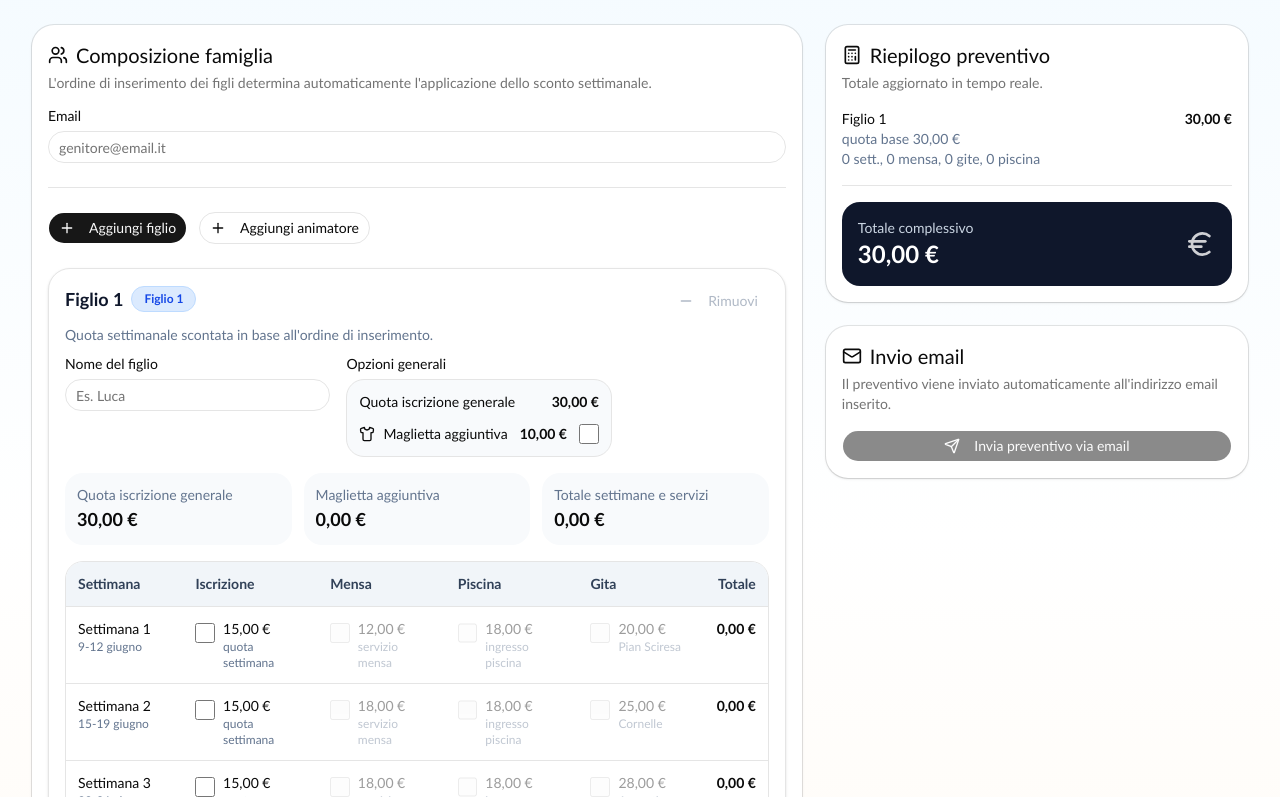
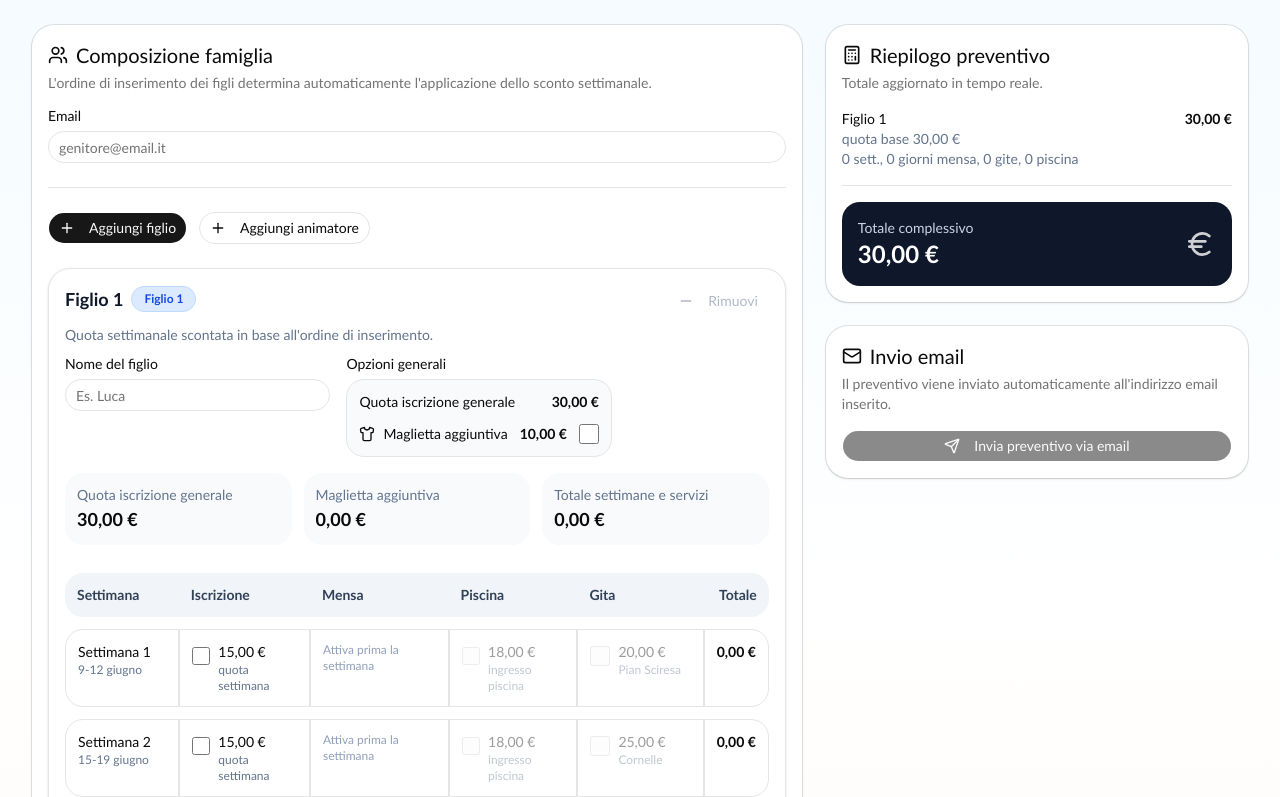
Before and after one commit to oratoriofrassati-sketch/preventivo-oratorio, a Next.js app: page / in a window 1280 px wide. Shown: the part 303-1100 px from the top of the page. Built offline with nearby package versions, Linux system fonts and the light colour scheme.

Commit message:
mensa a giorni

```diff
--- a/app/page.tsx
+++ b/app/page.tsx
@@ -10,6 +10,8 @@ import { Mail, Calculator, Users, Euro, Plus, Minus, Send, Shirt } from "lucide-
 
 const GENERAL_REGISTRATION_FEE = 30;
 const EXTRA_SHIRT_FEE = 10;
+const CHILD_LUNCH_DAY_FEE = 6;
+const ANIMATOR_LUNCH_DAY_FEE = 4;
 
 const WEEKS = [
   {
@@ -20,13 +22,12 @@ const WEEKS = [
     childSecond: 10,
     childThirdPlus: 5,
     childPool: 18,
-    childLunch: 12,
     tripName: "Pian Sciresa",
     childTrip: 20,
     animatorBase: 0,
     animatorPool: 10,
-    animatorLunch: 8,
     animatorTrip: 10,
+    lunchDays: ["Martedì 9 giugno", "Giovedì 11 giugno"],
   },
   {
     id: 2,
@@ -36,13 +37,12 @@ const WEEKS = [
     childSecond: 10,
     childThirdPlus: 5,
     childPool: 18,
-    childLunch: 18,
     tripName: "Cornelle",
     childTrip: 25,
     animatorBase: 0,
     animatorPool: 10,
-    animatorLunch: 12,
     animatorTrip: 12.5,
+    lunchDays: ["Lunedì 15 giugno", "Mercoledì 17 giugno", "Venerdì 19 giugno"],
   },
   {
     id: 3,
@@ -52,13 +52,12 @@ const WEEKS = [
     childSecond: 10,
     childThirdPlus: 5,
     childPool: 18,
-    childLunch: 18,
     tripName: "Acquatica",
     childTrip: 28,
     animatorBase: 0,
     animatorPool: 10,
-    animatorLunch: 12,
     animatorTrip: 14,
+    lunchDays: ["Lunedì 22 giugno", "Mercoledì 24 giugno", "Venerdì 26 giugno"],
   },
   {
     id: 4,
@@ -68,13 +67,12 @@ const WEEKS = [
     childSecond: 10,
     childThirdPlus: 5,
     childPool: 18,
-    childLunch: 18,
     tripName: "Lago Moro",
     childTrip: 28,
     animatorBase: 0,
     animatorPool: 10,
-    animatorLunch: 12,
     animatorTrip: 14,
+    lunchDays: ["Lunedì 29 giugno", "Mercoledì 1 luglio", "Venerdì 3 luglio"],
   },
   {
     id: 5,
@@ -84,13 +82,12 @@ const WEEKS = [
     childSecond: 10,
     childThirdPlus: 5,
     childPool: 18,
-    childLunch: 18,
     tripName: "Abbadia",
     childTrip: 20,
     animatorBase: 0,
     animatorPool: 10,
-    animatorLunch: 12,
     animatorTrip: 10,
+    lunchDays: ["Lunedì 6 luglio", "Mercoledì 8 luglio", "Venerdì 10 luglio"],
   },
   {
     id: 6,
@@ -100,13 +97,12 @@ const WEEKS = [
     childSecond: 10,
     childThirdPlus: 5,
     childPool: 18,
-    childLunch: 12,
     tripName: "Parco sospeso",
     childTrip: 30,
     animatorBase: 0,
     animatorPool: 10,
-    animatorLunch: 8,
     animatorTrip: 15,
+    lunchDays: ["Lunedì 13 luglio", "Mercoledì 15 luglio"],
   },
   {
     id: 7,
@@ -116,13 +112,12 @@ const WEEKS = [
     childSecond: 10,
     childThirdPlus: 10,
     childPool: 0,
-    childLunch: 12,
     tripName: "Acquaworld",
     childTrip: 25,
     animatorBase: 0,
     animatorPool: 10,
-    animatorLunch: 8,
     animatorTrip: 12.5,
+    lunchDays: ["Mercoledì 2 settembre", "Venerdì 4 settembre"],
   },
   {
     id: 8,
@@ -132,20 +127,24 @@ const WEEKS = [
     childSecond: 10,
     childThirdPlus: 5,
     childPool: 0,
-    childLunch: 24,
     tripName: "Volandia",
     childTrip: 28,
     animatorBase: 0,
     animatorPool: 10,
-    animatorLunch: 16,
     animatorTrip: 14,
+    lunchDays: [
+      "Lunedì 7 settembre",
+      "Mercoledì 9 settembre",
+      "Giovedì 10 settembre",
+      "Venerdì 11 settembre",
+    ],
   },
 ] as const;
 
 type Selection = {
   weekId: number;
   enrolled: boolean;
-  lunch: boolean;
+  selectedLunchDays: string[];
   pool: boolean;
   trip: boolean;
 };
@@ -162,7 +161,7 @@ function createSelections(): Selection[] {
   return WEEKS.map((w) => ({
     weekId: w.id,
     enrolled: false,
-    lunch: false,
+    selectedLunchDays: [],
     pool: false,
     trip: false,
   }));
@@ -212,10 +211,9 @@ export default function App() {
               : priceForChild(pos, w)
             : 0;
 
-          const lunch = s.enrolled && s.lunch
-            ? r.role === "animatore"
-              ? w.animatorLunch
-              : w.childLunch
+          const lunch = s.enrolled
+            ? s.selectedLunchDays.length *
+              (r.role === "animatore" ? ANIMATOR_LUNCH_DAY_FEE : CHILD_LUNCH_DAY_FEE)
             : 0;
 
           const pool = s.enrolled && s.pool
@@ -261,7 +259,7 @@ export default function App() {
 
   const total = useMemo(() => computed.reduce((a, b) => a + b.total, 0), [computed]);
 
-  function toggle(id: number, weekId: number, key: keyof Selection, value: boolean) {
+  function toggle(id: number, weekId: number, key: "enrolled" | "pool" | "trip", value: boolean) {
     setRows((current) =>
       current.map((row) => {
         if (row.id !== id) return row;
@@ -270,11 +268,39 @@ export default function App() {
           ...row,
           selections: row.selections.map((s) => {
             if (s.weekId !== weekId) return s;
+
             const next = { ...s, [key]: value };
+
             if (!next.enrolled) {
-              return { ...next, lunch: false, pool: false, trip: false };
+              return { ...next, selectedLunchDays: [], pool: false, trip: false };
             }
+
             return next;
+          }),
+        };
+      })
+    );
+  }
+
+  function toggleLunchDay(id: number, weekId: number, day: string) {
+    setRows((current) =>
+      current.map((row) => {
+        if (row.id !== id) return row;
+
+        return {
+          ...row,
+          selections: row.selections.map((s) => {
+            if (s.weekId !== weekId) return s;
+            if (!s.enrolled) return s;
+
+            const exists = s.selectedLunchDays.includes(day);
+
+            return {
+              ...s,
+              selectedLunchDays: exists
+                ? s.selectedLunchDays.filter((d) => d !== day)
+                : [...s.selectedLunchDays, day],
+            };
           }),
         };
       })
@@ -326,11 +352,21 @@ export default function App() {
       participant.details
         .filter((d) => d.enrolled)
         .forEach((d) => {
-          const extras = [
-            d.lunch ? `mensa ${formatEuro(d.lunchAmount)}` : null,
-            d.pool ? `piscina ${formatEuro(d.poolAmount)}` : null,
-            d.trip ? `gita ${d.w.tripName} ${formatEuro(d.tripAmount)}` : null,
-          ].filter(Boolean);
+          const extras: string[] = [];
+
+          if (d.selectedLunchDays.length > 0) {
+            extras.push(
+              `mensa (${d.selectedLunchDays.join(", ")}) ${formatEuro(d.lunchAmount)}`
+            );
+          }
+
+          if (d.pool) {
+            extras.push(`piscina ${formatEuro(d.poolAmount)}`);
+          }
+
+          if (d.trip) {
+            extras.push(`gita ${d.w.tripName} ${formatEuro(d.tripAmount)}`);
+          }
 
           lines.push(
             `- ${d.w.label} (${d.w.period}): quota ${formatEuro(d.base)}${
@@ -370,7 +406,10 @@ export default function App() {
   }
 
   return (
-    <div className="min-h-screen bg-gradient-to-b from-sky-50 via-white to-orange-50 p-4 text-slate-900 md:p-8" style={{ fontFamily: '"Trebuchet MS", "Avenir Next", "Segoe UI", sans-serif' }}>
+    <div
+      className="min-h-screen bg-gradient-to-b from-sky-50 via-white to-orange-50 p-4 text-slate-900 md:p-8"
+      style={{ fontFamily: '"Trebuchet MS", "Avenir Next", "Segoe UI", sans-serif' }}
+    >
       <div className="mx-auto max-w-7xl space-y-6">
         <div className="space-y-4 text-center">
           <div className="flex justify-center">
@@ -437,7 +476,11 @@ export default function App() {
                       <div className="space-y-3">
                         <div className="flex items-center gap-2">
                           <h3 className="text-lg font-bold text-slate-900">{r.displayName}</h3>
-                          <span className={`rounded-full border px-3 py-1 text-xs font-semibold ${roleBadge(r.role)}`}>
+                          <span
+                            className={`rounded-full border px-3 py-1 text-xs font-semibold ${roleBadge(
+                              r.role
+                            )}`}
+                          >
                             {r.role === "figlio" ? `Figlio ${r.pos}` : "Animatore"}
                           </span>
                         </div>
@@ -547,19 +590,26 @@ export default function App() {
                             </div>
                           </label>
 
-                          <label className={`flex items-center justify-between border-t py-2 ${!d.enrolled ? "opacity-40" : ""}`}>
-                            <span className="text-sm">Mensa</span>
-                            <div className="flex items-center gap-2">
-                              <span className="text-sm">{formatEuro(r.role === "animatore" ? d.w.animatorLunch : d.w.childLunch)}</span>
+                          {d.enrolled && (
+                            <div className="border-t py-2">
+                              <div className="mb-2 text-sm font-medium">
+                                Mensa ({r.role === "animatore" ? formatEuro(ANIMATOR_LUNCH_DAY_FEE) : formatEuro(CHILD_LUNCH_DAY_FEE)} al giorno)
+                              </div>
+                              <div className="space-y-2">
+                                {d.w.lunchDays.map((day) => (
+                                  <label key={day} className="flex items-center justify-between gap-3 text-sm">
+                                    <span>{day}</span>
                                     <input
                                       type="checkbox"
-                                disabled={!d.enrolled}
-                                checked={d.lunch}
-                                onChange={(e) => toggle(r.id, d.weekId, "lunch", e.target.checked)}
+                                      checked={d.selectedLunchDays.includes(day)}
+                                      onChange={() => toggleLunchDay(r.id, d.weekId, day)}
                                       className="h-5 w-5 accent-blue-600"
                                     />
+                                  </label>
+                                ))}
                               </div>
-                          </label>
+                            </div>
+                          )}
 
                           <label className={`flex items-center justify-between border-t py-2 ${!d.enrolled ? "opacity-40" : ""}`}>
                             <span className="text-sm">Piscina</span>
@@ -594,25 +644,26 @@ export default function App() {
 
                     {/* DESKTOP */}
                     <div className="hidden overflow-x-auto md:block">
-                      <table className="min-w-full border-separate border-spacing-0 overflow-hidden rounded-2xl border text-sm">
+                      <table className="min-w-full border-separate border-spacing-y-3 text-sm">
                         <thead>
                           <tr className="bg-slate-100 text-left text-slate-700">
-                            <th className="px-3 py-3 font-semibold">Settimana</th>
+                            <th className="rounded-l-2xl px-3 py-3 font-semibold">Settimana</th>
                             <th className="px-3 py-3 font-semibold">Iscrizione</th>
                             <th className="px-3 py-3 font-semibold">Mensa</th>
                             <th className="px-3 py-3 font-semibold">Piscina</th>
                             <th className="px-3 py-3 font-semibold">Gita</th>
-                            <th className="px-3 py-3 text-right font-semibold">Totale</th>
+                            <th className="rounded-r-2xl px-3 py-3 text-right font-semibold">Totale</th>
                           </tr>
                         </thead>
                         <tbody>
                           {r.details.map((d) => (
-                            <tr key={d.weekId} className={d.enrolled ? "bg-slate-50/80" : "bg-white"}>
-                              <td className="border-t px-3 py-3 align-top">
+                            <tr key={d.weekId} className="align-top">
+                              <td className="rounded-l-2xl border bg-white px-3 py-3">
                                 <div className="font-medium">{d.w.label}</div>
                                 <div className="text-xs text-slate-500">{d.w.period}</div>
                               </td>
-                              <td className="border-t px-3 py-3 align-top">
+
+                              <td className="border bg-white px-3 py-3">
                                 <label className="flex items-start gap-2">
                                   <input
                                     type="checkbox"
@@ -630,22 +681,33 @@ export default function App() {
                                   </span>
                                 </label>
                               </td>
-                              <td className="border-t px-3 py-3 align-top">
-                                <label className={`flex items-start gap-2 ${!d.enrolled ? "opacity-40" : ""}`}>
+
+                              <td className="border bg-white px-3 py-3">
+                                {d.enrolled ? (
+                                  <div className="space-y-2">
+                                    <div className="text-xs font-medium text-slate-600">
+                                      {r.role === "animatore"
+                                        ? `${formatEuro(ANIMATOR_LUNCH_DAY_FEE)} al giorno`
+                                        : `${formatEuro(CHILD_LUNCH_DAY_FEE)} al giorno`}
+                                    </div>
+                                    {d.w.lunchDays.map((day) => (
+                                      <label key={day} className="flex items-center justify-between gap-3 text-sm">
+                                        <span>{day}</span>
                                         <input
                                           type="checkbox"
-                                    disabled={!d.enrolled}
-                                    checked={d.lunch}
-                                    onChange={(e) => toggle(r.id, d.weekId, "lunch", e.target.checked)}
-                                    className="mt-1 h-5 w-5 accent-blue-600"
+                                          checked={d.selectedLunchDays.includes(day)}
+                                          onChange={() => toggleLunchDay(r.id, d.weekId, day)}
+                                          className="h-5 w-5 accent-blue-600"
                                         />
-                                  <span>
-                                    <span className="block font-medium">{formatEuro(r.role === "animatore" ? d.w.animatorLunch : d.w.childLunch)}</span>
-                                    <span className="block text-xs text-slate-500">servizio mensa</span>
-                                  </span>
                                       </label>
+                                    ))}
+                                  </div>
+                                ) : (
+                                  <div className="text-xs text-slate-400">Attiva prima la settimana</div>
+                                )}
                               </td>
-                              <td className="border-t px-3 py-3 align-top">
+
+                              <td className="border bg-white px-3 py-3">
                                 <label className={`flex items-start gap-2 ${!d.enrolled ? "opacity-40" : ""}`}>
                                   <input
                                     type="checkbox"
@@ -655,12 +717,15 @@ export default function App() {
                                     className="mt-1 h-5 w-5 accent-blue-600"
                                   />
                                   <span>
-                                    <span className="block font-medium">{formatEuro(r.role === "animatore" ? d.w.animatorPool : d.w.childPool)}</span>
+                                    <span className="block font-medium">
+                                      {formatEuro(r.role === "animatore" ? d.w.animatorPool : d.w.childPool)}
+                                    </span>
                                     <span className="block text-xs text-slate-500">ingresso piscina</span>
                                   </span>
                                 </label>
                               </td>
-                              <td className="border-t px-3 py-3 align-top">
+
+                              <td className="border bg-white px-3 py-3">
                                 <label className={`flex items-start gap-2 ${!d.enrolled ? "opacity-40" : ""}`}>
                                   <input
                                     type="checkbox"
@@ -670,12 +735,17 @@ export default function App() {
                                     className="mt-1 h-5 w-5 accent-blue-600"
                                   />
                                   <span>
-                                    <span className="block font-medium">{formatEuro(r.role === "animatore" ? d.w.animatorTrip : d.w.childTrip)}</span>
+                                    <span className="block font-medium">
+                                      {formatEuro(r.role === "animatore" ? d.w.animatorTrip : d.w.childTrip)}
+                                    </span>
                                     <span className="block text-xs text-slate-500">{d.w.tripName}</span>
                                   </span>
                                 </label>
                               </td>
-                              <td className="border-t px-3 py-3 text-right align-top font-semibold">{formatEuro(d.total)}</td>
+
+                              <td className="rounded-r-2xl border bg-white px-3 py-3 text-right font-semibold">
+                                {formatEuro(d.total)}
+                              </td>
                             </tr>
                           ))}
                         </tbody>
@@ -707,7 +777,7 @@ export default function App() {
               <CardContent className="space-y-4">
                 {computed.map((r) => {
                   const enrolledWeeks = r.details.filter((item) => item.enrolled).length;
-                  const lunchCount = r.details.filter((item) => item.lunch).length;
+                  const lunchDaysCount = r.details.reduce((sum, item) => sum + item.selectedLunchDays.length, 0);
                   const tripCount = r.details.filter((item) => item.trip).length;
                   const poolCount = r.details.filter((item) => item.pool).length;
 
@@ -719,7 +789,7 @@ export default function App() {
                           quota base {formatEuro(r.registrationFee)}
                           {r.extraShirtFee > 0 ? `, maglietta ${formatEuro(r.extraShirtFee)}` : ""}
                           <br />
-                          {enrolledWeeks} sett., {lunchCount} mensa, {tripCount} gite, {poolCount} piscina
+                          {enrolledWeeks} sett., {lunchDaysCount} giorni mensa, {tripCount} gite, {poolCount} piscina
                         </div>
                       </div>
                       <div className="font-semibold">{formatEuro(r.total)}</div>
```
Lines whose indentation alone changed are shown as unchanged.
